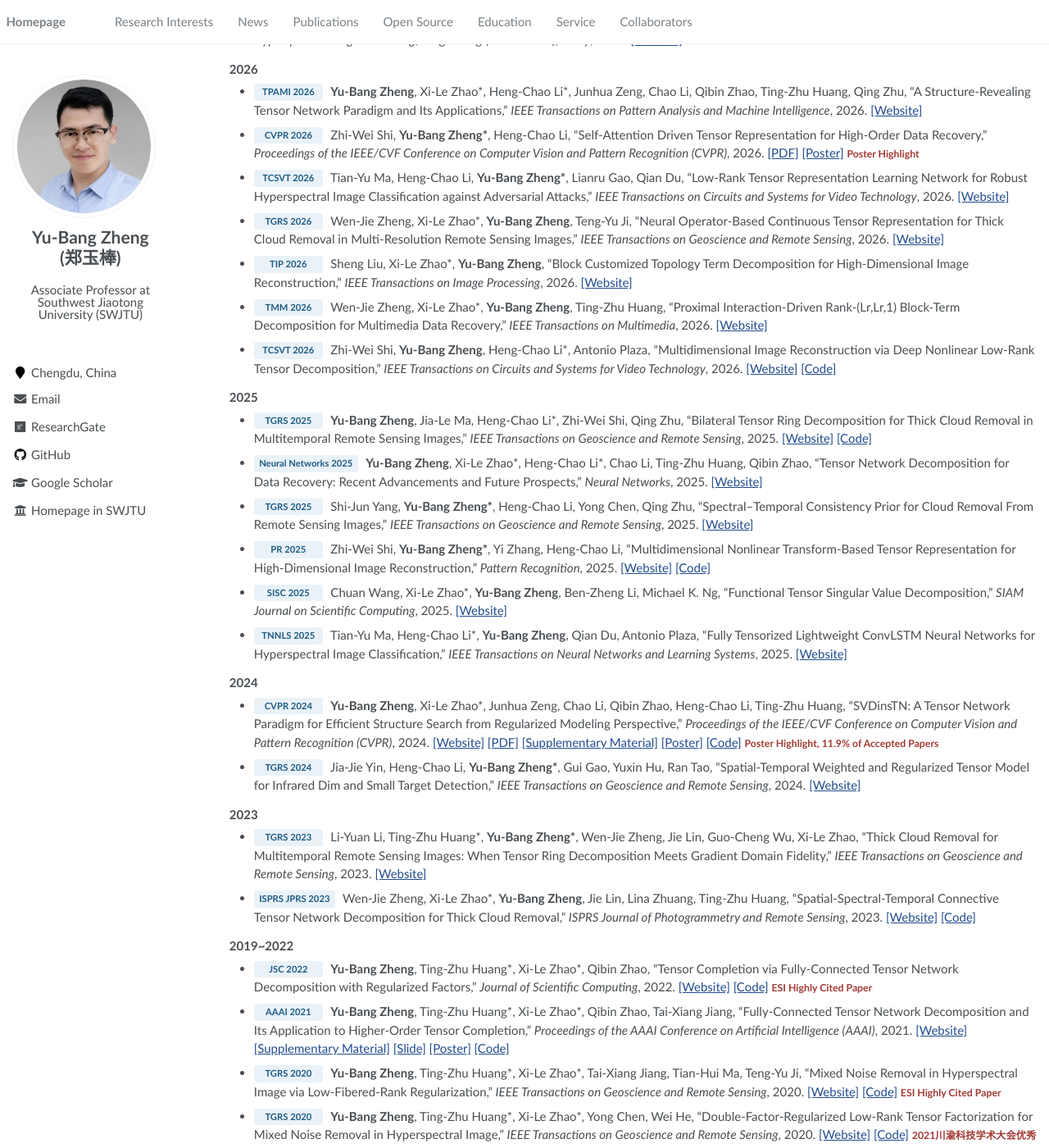
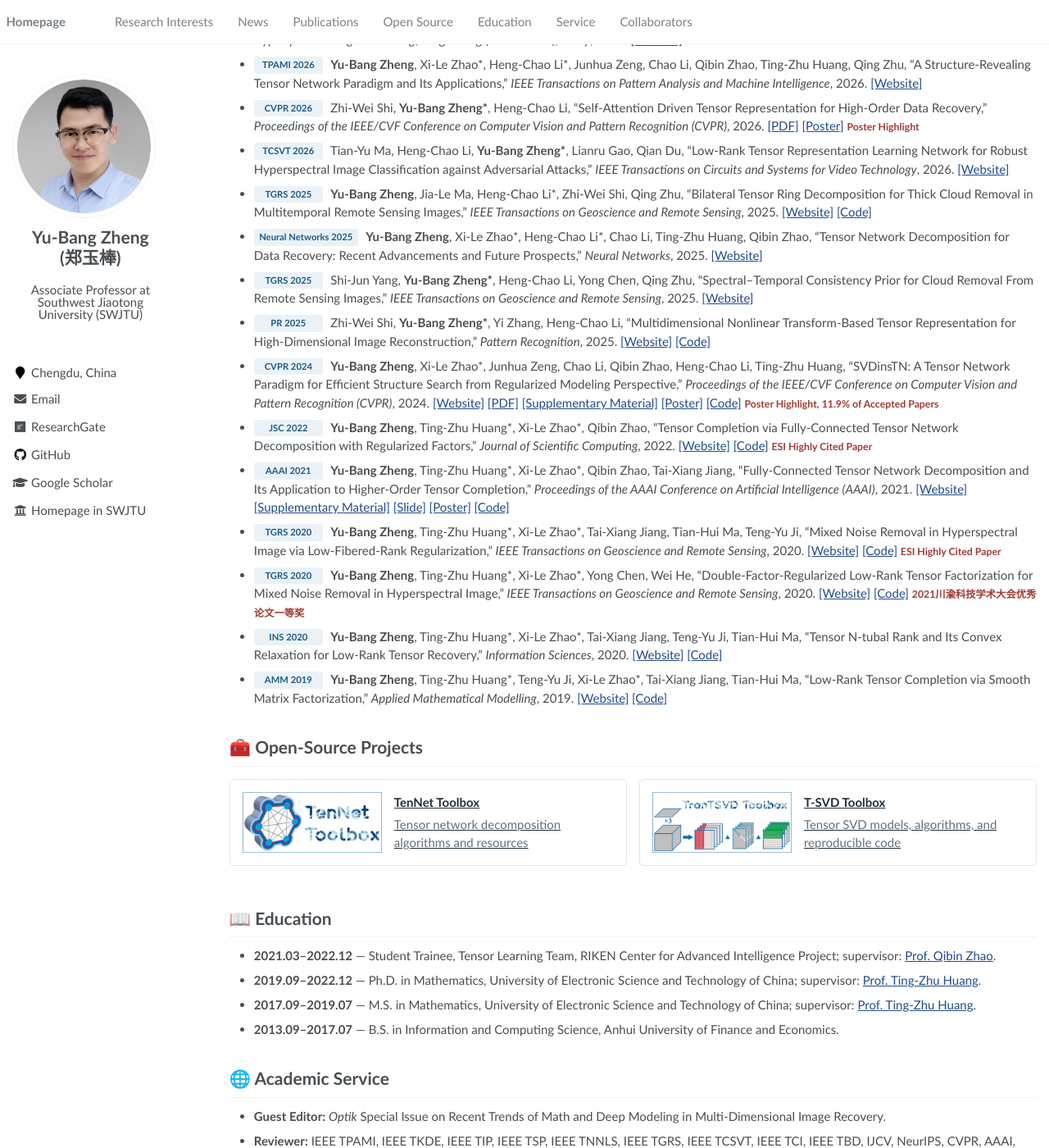
Before and after one commit to YuBangZheng/yubangzheng.github.io, a Jekyll site: the page built from pages/about.md, in a window 1280 px wide and 1400 px high, scrolled down 748 px. Shown: the whole window at 82% size. Built offline with Jekyll 4.4.1, drawn with Linux system fonts in a browser that asks for light colours.

Commit message:
Update about.md

```diff
--- a/pages/about.md
+++ b/pages/about.md
@@ -63,23 +63,11 @@ I am an Associate Professor at the [School of Information Science and Technology
 
 - <span class="pub-venue">Book Chapter</span> **Yu-Bang Zheng**, Jian-Li Wang, Xi-Le Zhao, “Hyperspectral Image Denoising Based on Tensor Models,” in _Machine-Learning-Based Hyperspectral Image Processing_, Bing Zhang (Book Editor), _Wiley_, 2026. [[Website]](https://onlinelibrary.wiley.com/doi/abs/10.1002/9781394267880.ch3)
 
-### 2026
-
 - <span class="pub-venue">TPAMI 2026</span> **Yu-Bang Zheng**, Xi-Le Zhao\*, Heng-Chao Li\*, Junhua Zeng, Chao Li, Qibin Zhao, Ting-Zhu Huang, Qing Zhu, “A Structure-Revealing Tensor Network Paradigm and Its Applications,” _IEEE Transactions on Pattern Analysis and Machine Intelligence_, 2026. [[Website]](https://ieeexplore.ieee.org/document/11699103)
 
 - <span class="pub-venue">CVPR 2026</span> Zhi-Wei Shi, **Yu-Bang Zheng\***, Heng-Chao Li, “Self-Attention Driven Tensor Representation for High-Order Data Recovery,” _Proceedings of the IEEE/CVF Conference on Computer Vision and Pattern Recognition (CVPR)_, 2026. [[PDF]](https://openaccess.thecvf.com/content/CVPR2026/papers/Shi_Self-Attention_Driven_Tensor_Representation_for_High-Order_Data_Recovery_CVPR_2026_paper.pdf) [[Poster]](https://yubangzheng.github.io/papers/Poster_SADTR.pdf) <span class="publication-note">Poster Highlight</span>
 
 - <span class="pub-venue">TCSVT 2026</span> Tian-Yu Ma, Heng-Chao Li, **Yu-Bang Zheng\***, Lianru Gao, Qian Du, “Low-Rank Tensor Representation Learning Network for Robust Hyperspectral Image Classification against Adversarial Attacks,” _IEEE Transactions on Circuits and Systems for Video Technology_, 2026. [[Website]](https://ieeexplore.ieee.org/abstract/document/11667064)
-
-- <span class="pub-venue">TGRS 2026</span> Wen-Jie Zheng, Xi-Le Zhao\*, **Yu-Bang Zheng**, Teng-Yu Ji, “Neural Operator-Based Continuous Tensor Representation for Thick Cloud Removal in Multi-Resolution Remote Sensing Images,” _IEEE Transactions on Geoscience and Remote Sensing_, 2026. [[Website]](https://ieeexplore.ieee.org/abstract/document/11683291)
-
-- <span class="pub-venue">TIP 2026</span> Sheng Liu, Xi-Le Zhao\*, **Yu-Bang Zheng**, “Block Customized Topology Term Decomposition for High-Dimensional Image Reconstruction,” _IEEE Transactions on Image Processing_, 2026. [[Website]](https://ieeexplore.ieee.org/document/11493979)
-
-- <span class="pub-venue">TMM 2026</span> Wen-Jie Zheng, Xi-Le Zhao\*, **Yu-Bang Zheng**, Ting-Zhu Huang, “Proximal Interaction-Driven Rank-(Lr,Lr,1) Block-Term Decomposition for Multimedia Data Recovery,” _IEEE Transactions on Multimedia_, 2026. [[Website]](https://ieeexplore.ieee.org/abstract/document/11643557)
-
-- <span class="pub-venue">TCSVT 2026</span> Zhi-Wei Shi, **Yu-Bang Zheng**, Heng-Chao Li\*, Antonio Plaza, “Multidimensional Image Reconstruction via Deep Nonlinear Low-Rank Tensor Decomposition,” _IEEE Transactions on Circuits and Systems for Video Technology_, 2026. [[Website]](https://ieeexplore.ieee.org/document/11386834) [[Code]](https://yubangzheng.github.io/codes/code_DNLRTD_demo.zip)
-
-### 2025
 
 - <span class="pub-venue">TGRS 2025</span> **Yu-Bang Zheng**, Jia-Le Ma, Heng-Chao Li\*, Zhi-Wei Shi, Qing Zhu, “Bilateral Tensor Ring Decomposition for Thick Cloud Removal in Multitemporal Remote Sensing Images,” _IEEE Transactions on Geoscience and Remote Sensing_, 2025. [[Website]](https://ieeexplore.ieee.org/document/11123527) [[Code]](https://yubangzheng.github.io/codes/Code_BTR_CR.zip)
 
@@ -89,23 +77,7 @@ I am an Associate Professor at the [School of Information Science and Technology
 
 - <span class="pub-venue">PR 2025</span> Zhi-Wei Shi, **Yu-Bang Zheng\***, Yi Zhang, Heng-Chao Li, “Multidimensional Nonlinear Transform-Based Tensor Representation for High-Dimensional Image Reconstruction,” _Pattern Recognition_, 2025. [[Website]](https://www.sciencedirect.com/science/article/abs/pii/S0031320325003942) [[Code]](https://yubangzheng.github.io/codes/code_3DCNTNN.zip)
 
-- <span class="pub-venue">SISC 2025</span> Chuan Wang, Xi-Le Zhao\*, **Yu-Bang Zheng**, Ben-Zheng Li, Michael K. Ng, “Functional Tensor Singular Value Decomposition,” _SIAM Journal on Scientific Computing_, 2025. [[Website]](https://epubs.siam.org/doi/abs/10.1137/24M1644687)
-
-- <span class="pub-venue">TNNLS 2025</span> Tian-Yu Ma, Heng-Chao Li\*, **Yu-Bang Zheng**, Qian Du, Antonio Plaza, “Fully Tensorized Lightweight ConvLSTM Neural Networks for Hyperspectral Image Classification,” _IEEE Transactions on Neural Networks and Learning Systems_, 2025. [[Website]](https://ieeexplore.ieee.org/document/10798991)
-
-### 2024
-
 - <span class="pub-venue">CVPR 2024</span> **Yu-Bang Zheng**, Xi-Le Zhao\*, Junhua Zeng, Chao Li, Qibin Zhao, Heng-Chao Li, Ting-Zhu Huang, “SVDinsTN: A Tensor Network Paradigm for Efficient Structure Search from Regularized Modeling Perspective,” _Proceedings of the IEEE/CVF Conference on Computer Vision and Pattern Recognition (CVPR)_, 2024. [[Website]](https://ieeexplore.ieee.org/abstract/document/10655696) [[PDF]](https://openaccess.thecvf.com/content/CVPR2024/papers/Zheng_SVDinsTN_A_Tensor_Network_Paradigm_for_Efficient_Structure_Search_from_CVPR_2024_paper.pdf) [[Supplementary Material]](https://ieeexplore.ieee.org/document/11699103) [[Poster]](https://yubangzheng.github.io/papers/Poster_SVDinsTN.pdf) [[Code]](https://yubangzheng.github.io/codes/code_SVDinsTN.zip) <span class="publication-note">Poster Highlight, 11.9% of Accepted Papers</span>
-
-- <span class="pub-venue">TGRS 2024</span> Jia-Jie Yin, Heng-Chao Li, **Yu-Bang Zheng\***, Gui Gao, Yuxin Hu, Ran Tao, “Spatial-Temporal Weighted and Regularized Tensor Model for Infrared Dim and Small Target Detection,” _IEEE Transactions on Geoscience and Remote Sensing_, 2024. [[Website]](https://ieeexplore.ieee.org/document/10583915/)
-
-### 2023
-
-- <span class="pub-venue">TGRS 2023</span> Li-Yuan Li, Ting-Zhu Huang\*, **Yu-Bang Zheng\***, Wen-Jie Zheng, Jie Lin, Guo-Cheng Wu, Xi-Le Zhao, “Thick Cloud Removal for Multitemporal Remote Sensing Images: When Tensor Ring Decomposition Meets Gradient Domain Fidelity,” _IEEE Transactions on Geoscience and Remote Sensing_, 2023. [[Website]](https://ieeexplore.ieee.org/document/10125571/)
-
-- <span class="pub-venue">ISPRS JPRS 2023</span> Wen-Jie Zheng, Xi-Le Zhao\*, **Yu-Bang Zheng**, Jie Lin, Lina Zhuang, Ting-Zhu Huang, “Spatial-Spectral-Temporal Connective Tensor Network Decomposition for Thick Cloud Removal,” _ISPRS Journal of Photogrammetry and Remote Sensing_, 2023. [[Website]](https://www.sciencedirect.com/science/article/abs/pii/S0924271623000953) [[Code]](https://github.com/zhaoxile/SSTC_CR)
-
-### 2019~2022
 
 - <span class="pub-venue">JSC 2022</span> **Yu-Bang Zheng**, Ting-Zhu Huang\*, Xi-Le Zhao\*, Qibin Zhao, “Tensor Completion via Fully-Connected Tensor Network Decomposition with Regularized Factors,” _Journal of Scientific Computing_, 2022. [[Website]](https://link.springer.com/article/10.1007/s10915-022-01841-8#citeas) [[Code]](https://yubangzheng.github.io/codes/code_FCTNFR.zip) <span class="publication-note">ESI Highly Cited Paper</span>
 
```
